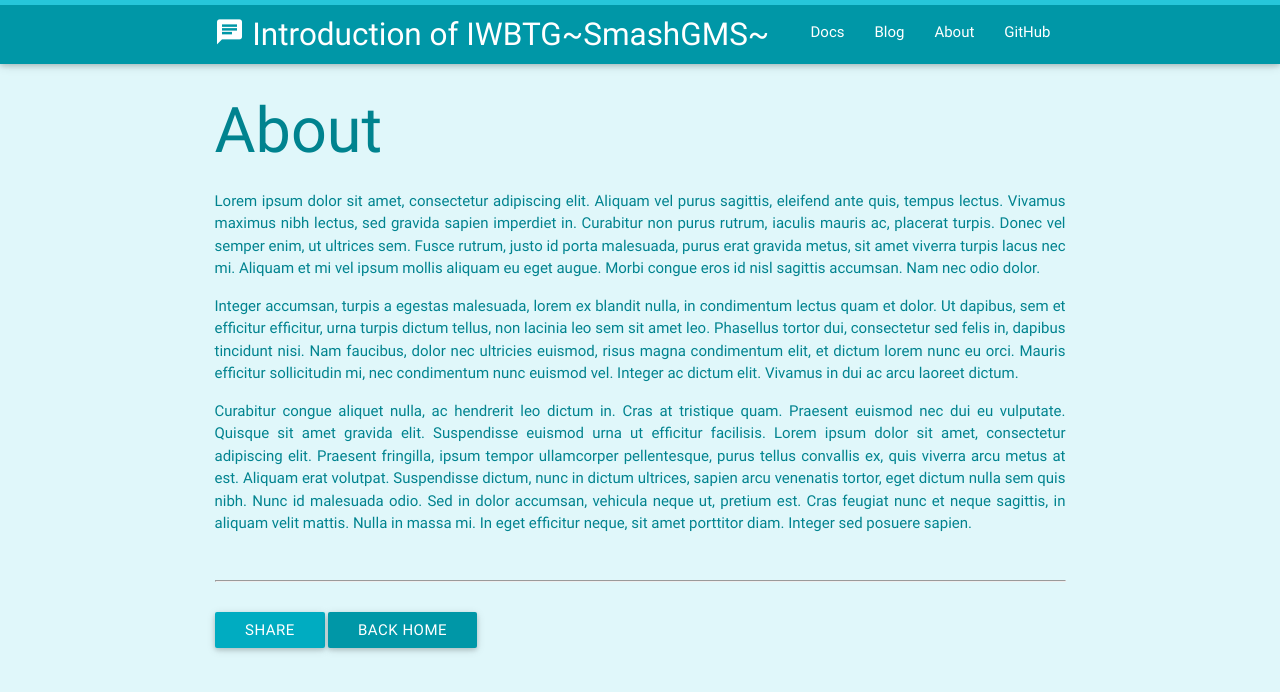
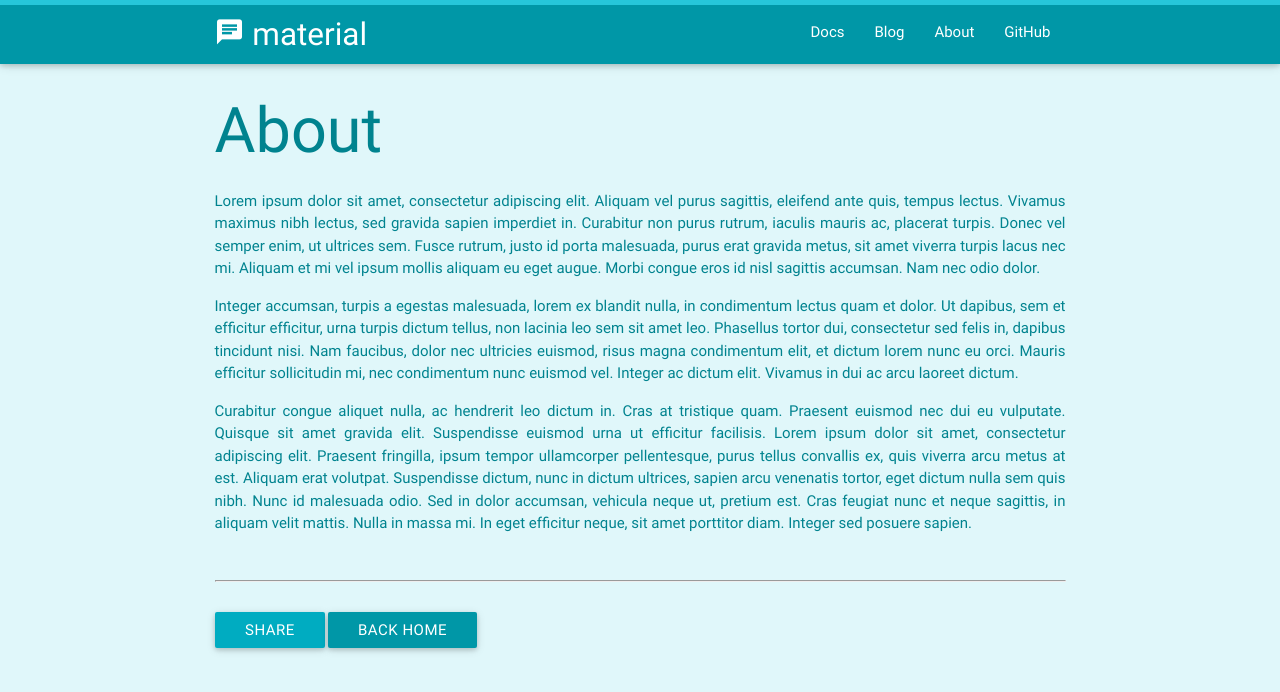
Before and after one commit to psht410/SmashGMS, a Jekyll site: the page built from about.md, in a window 1280 px wide. Shown: the top 692 px of the page. Built offline with Jekyll 4.4.1, drawn with Linux system fonts in a browser that asks for light colours.

Commit message:
Revert "_config.yml Changed"
This reverts commit 07efe639ed4b9aa78b9b3a13e5a2828e98ed271f.

```diff
--- a/_config.yml
+++ b/_config.yml
@@ -23,15 +23,15 @@
 
 
 # Site settings
-title: Introduction of IWBTG~SmashGMS~
-email: psht410@gmail.com
+title: material
+email: naveen@pixelblenders.com
 description: > # this means to ignore newlines until "baseurl:"
   Hello, I'm Naveen, a freelance front-end developer
   and UI designer. Check out my projects on GitHub
-baseurl: "/smashgms" # the subpath of your site, e.g. /blog/
-url: "http://psht410.github.io/smashgms" # the base hostname & protocol for your site
-twitter_username: psht410
-github_username:  psht410
+baseurl: "/material" # the subpath of your site, e.g. /blog/
+url: "http://psht410.github.io/material" # the base hostname & protocol for your site
+twitter_username: navvenshady
+github_username:  naveenshaji
 css: "cyan"
 scroll-cursor: "#00BCD4"
 scroll-rail: "#0097A7"
```
